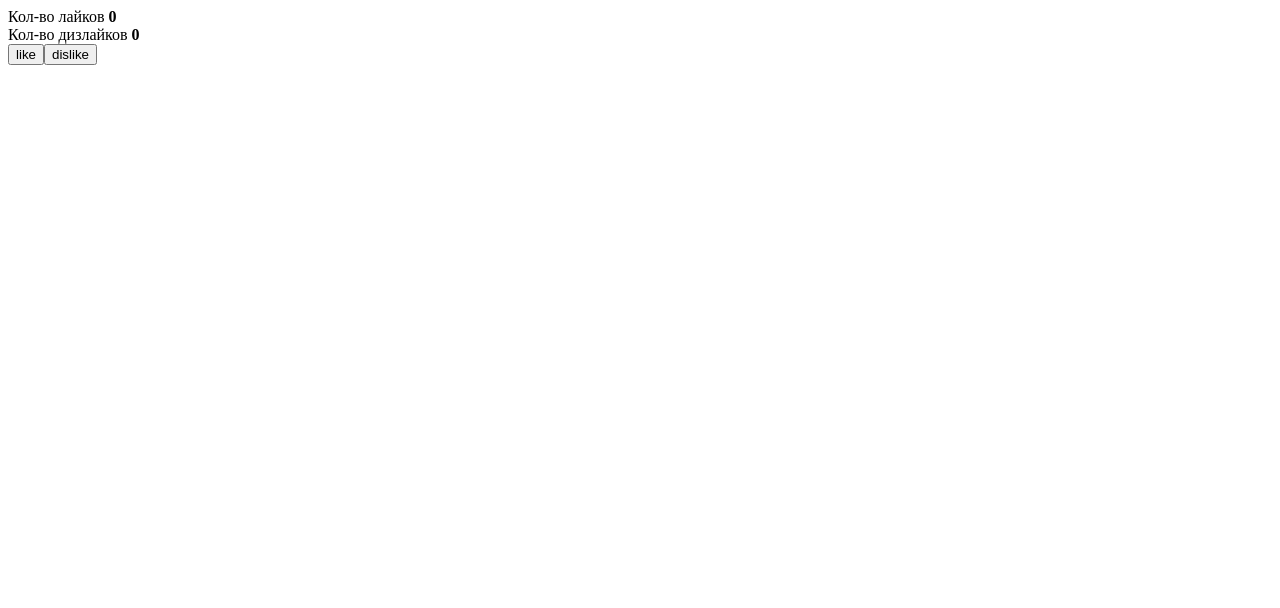
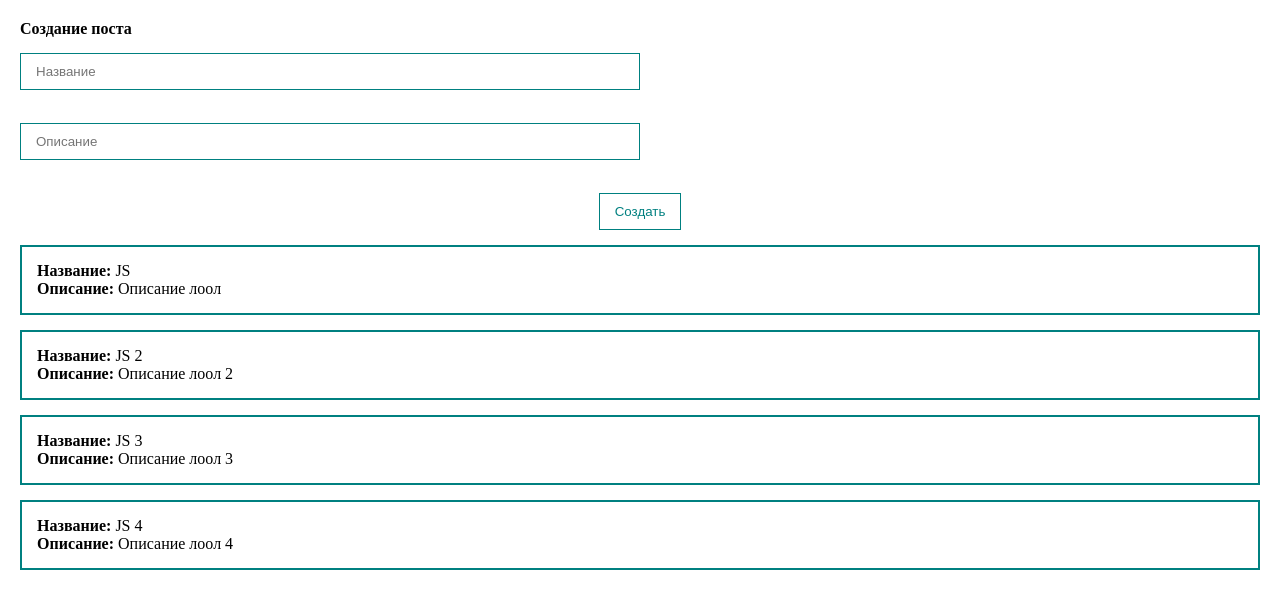
Before and after one commit to relaxsbk/vuejs-learn, a Vue app: page / in a window 1280 px wide. Shown: the top 608 px of the page. Built offline with nearby package versions, Linux system fonts and the light colour scheme.

Commit message:
сделана форма без методов 25 34

```diff
--- a/src/App.vue
+++ b/src/App.vue
@@ -3,15 +3,21 @@
 </script>
 
 <template>
-<div>
+<div class="app">
   <div>
-    Кол-во лайков <strong>{{ likes }}</strong>
+    <form >
+      <h4>Создание поста</h4>
+      <input class="input" type="text" placeholder="Название"><br>
+      <input class="input" type="text" placeholder="Описание"><br>
+      <button class="btn">Создать</button>
+    </form>
   </div>
-  <div>
-    Кол-во дизлайков <strong>{{ dislikes }}</strong>
+  <div class="post" v-for="post in posts">
+    <div> <strong>Название:</strong> {{post.title}} </div>
+    <div> <strong>Описание:</strong> {{post.description}} </div>
+
   </div>
-  <button @click="addLike">like</button>
-  <button @click="addDisLike">dislike</button>
+
 </div>
 </template>
 
@@ -19,21 +25,55 @@
 export default {
   data() {
     return {
-      likes: 0,
-      dislikes: 0,
+      posts: [
+        {id: 1, title: 'JS', description: 'Описание лоол'},
+        {id: 2, title: 'JS 2', description: 'Описание лоол 2'},
+        {id: 3, title: 'JS 3', description: 'Описание лоол 3'},
+        {id: 4, title: 'JS 4', description: 'Описание лоол 4'},
+      ]
     }
   },
   methods: {
-    addLike() {
-      this.likes += 1;
-    },
-    addDisLike() {
-      this.dislikes += 1;
-    },
+
   }
 }
 </script>
 
-<style scoped>
+<style>
+* {
+  margin: 0;
+  padding: 0;
+  box-sizing: border-box;
+}
 
+.app {
+  padding: 20px;
+}
+
+.post {
+  padding: 15px;
+  border: 2px solid teal;
+  margin-top: 15px;
+}
+
+form {
+  display: flex;
+  flex-direction: column;
+}
+
+.input {
+  width: 50%;
+  border: 1px solid teal;
+  padding: 10px 15px;
+  margin-top: 15px;
+}
+
+.btn {
+  margin-top: 15px;
+  align-self: center;
+  padding: 10px 15px;
+  background: none;
+  color: teal;
+  border: 1px solid teal;
+}
 </style>
```
